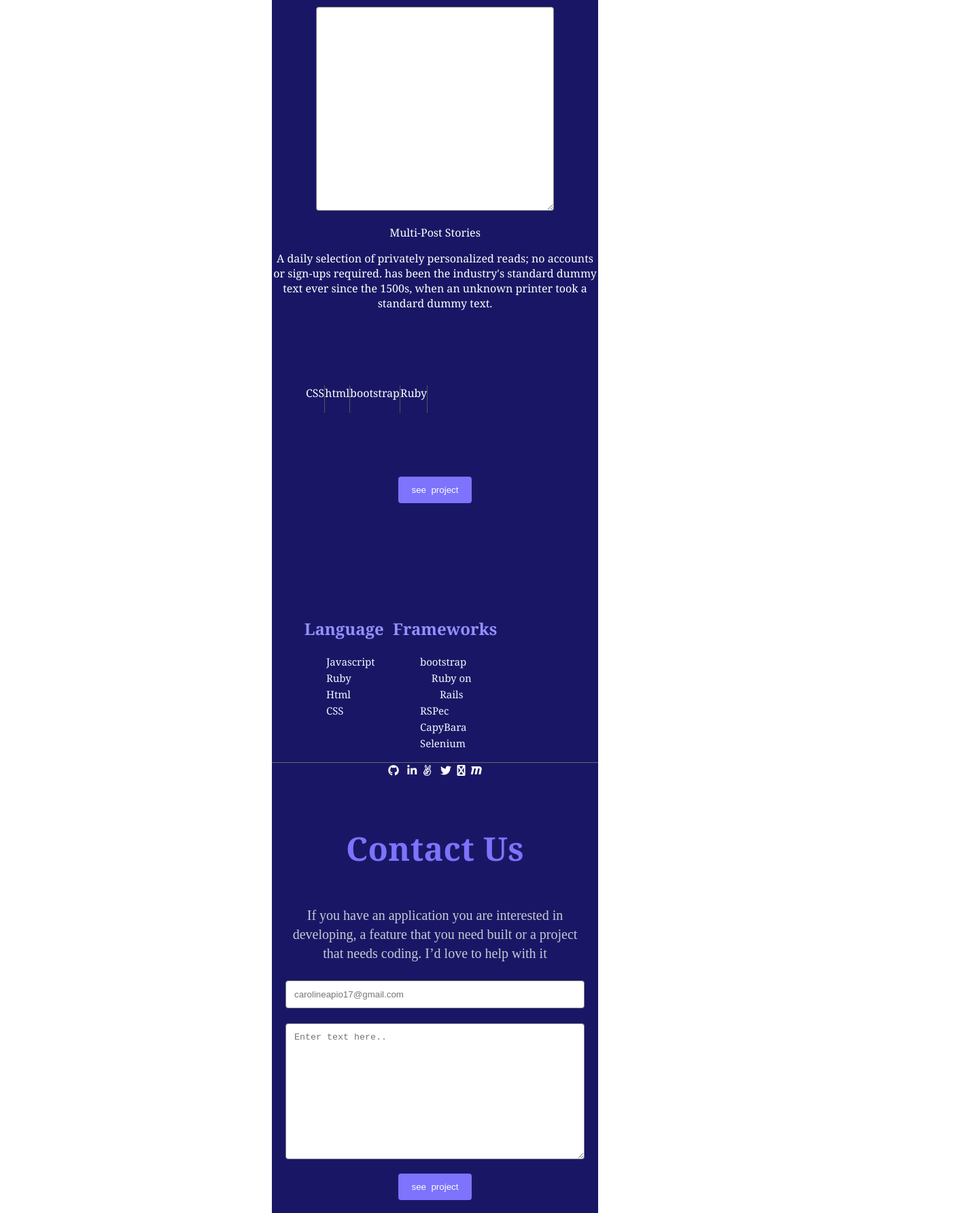
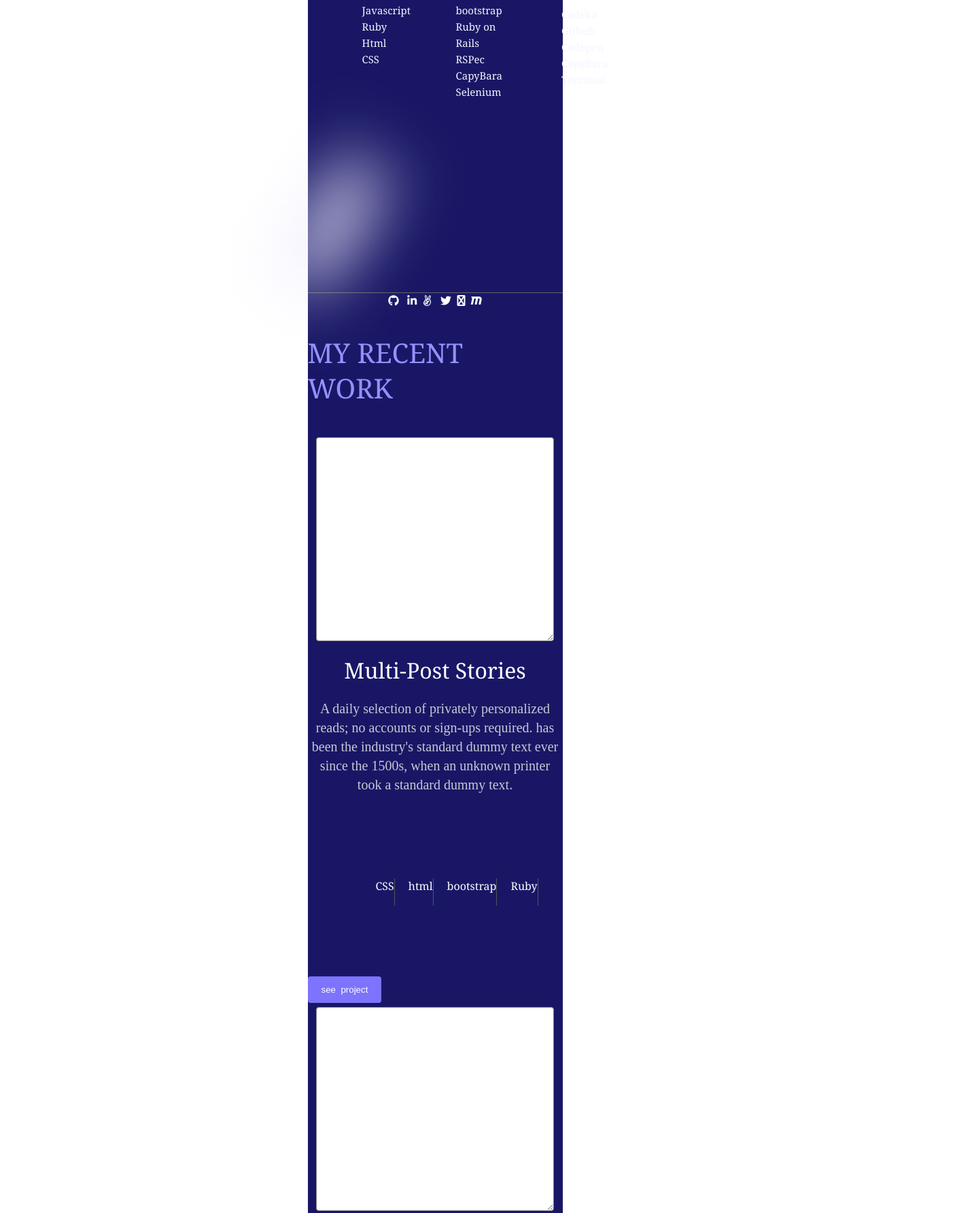
Before and after one commit to Carolynn17/project, a website: page index.html in a window 1280 px wide. Shown: the part 749-2533 px from the top of the page at 68% size, 1433 px wide, since content can reach past the window. Drawn offline with Linux system fonts and the light colour scheme.

Commit message:
Added the menu screen

```diff
--- a/index.html
+++ b/index.html
@@ -37,42 +37,11 @@ x.style.display = "block";
 <h1 class="name">Caroline Apio</h1>
 <h2 class="supporting_text">Software Developer</h2>
 <p class="text">I can help you build a product , feature or website Look through some of my work and experience! If you like what you see and have a project you need coded, don’t hestiate to contact me.</p>
-<br><br><br>
+<div class="circle"></div>
 <div class="line"></div>
 <!-- <div class="col-sm-4 col-md-6 col-lg-3"> -->
-<br><br><br>
+<br><br>
 <div class="line"></div>
-<h1 class="name">MY RECENT <BR> WORK</h1>
-
-    <div class="recent_work">MY RECENT WORK</div>
-   <div ><textarea id="subject" name="subject"  style="height:300px; width: 350px;"></textarea></div>
-
-   <div>
-     <div class="multi">Multi-Post Stories</div>
-     <p>A daily selection of privately personalized reads; no accounts or sign-ups required. has been the industry's standard dummy text ever since the 1500s, when an unknown printer took a standard dummy text.</p>
-   </div>
-
-   <br><br>
-   <ol style=" text-align: center; display: flex; list-style-type: none;
-   margin: 50px;
-   padding: 0;
- "
-   >
-     <li style="float: left;
-
-      border-right:1px solid   #555555;   height: 40px;" >CSS</li>
-     <li style="float: left; height: 40px; border-right:1px solid #555555;"  >html</li>
-     <li style="float: left; height: 40px; border-right:1px solid #555555;" >bootstrap</li>
-     <li style="float: left; height: 40px; border-right:1px solid #555555;" > Ruby </li>
-  </ol>
-   <br><br>
-   <input type="submit" href="classical/index.html" value="see  project">
-
-<br><br><br><br>
-
-<br><br><br>
-<div class="line"></div>
-
 <footer class="footer">
 <ul  class="navleft">
 <li class="nav-item-left">
@@ -101,7 +70,9 @@ x.style.display = "block";
 </ul>
 
 </li>
-<!-- <li>
+</ul>
+
+<li>
 <li class="navdown">
 <h2 class="nav-title" >Skills</h2>
 <ul class="nav-ul">
@@ -111,11 +82,14 @@ x.style.display = "block";
 <li><a href="#">CapyBara</a> </li>
 <li><a href="#">Terminal</a> </li>
 </ul>
-</li> -->
+</li>
 
-</ul>
+
+
 <br><br><br>
 <div class="line"></div></footer>
+<br><br><br>
+<div class="circle"></div>
 <div class="icons" >
 <i class="fa fa-github"></i> &nbsp;
 <i  class="fa fa-linkedin"> </i>&nbsp;
@@ -124,6 +98,102 @@ x.style.display = "block";
 <i class="fa fa-medium-m"></i>&nbsp;
 <i class="fa fa-maxcdn"></i>
 </div>
+
+
+<h3 class="recent">MY RECENT<br> WORK</h3>
+<div  class="subject"><textarea name="subject"  style="height:300px; width: 350px;"></textarea></div>
+
+<div>
+  <div class="multi" >Multi-Post Stories</div>
+  <p class="text">A daily selection of privately personalized reads; no accounts or sign-ups required. has been the industry's standard dummy text ever since the 1500s, when an unknown printer took a standard dummy text.</p>
+</div>
+
+<br><br>
+<ol style=" text-align: center; display: flex; list-style-type: none;
+margin: 50px;
+padding: 20;
+"
+>
+  <li style="float: left;
+
+   border-right:1px solid   #555555; margin: 10px;   height: 40px;" >CSS</li>
+  <li style="float: left; margin: 10px; height: 40px; border-right:1px solid #555555;"  >html</li>
+  <li style="float: left;  margin: 10px; height: 40px; border-right:1px solid #555555;" >bootstrap</li>
+  <li style="float: left;  margin: 10px; height: 40px; border-right:1px solid #555555;" > Ruby </li>
+</ol>
+<br><br>
+<form action="screens/menu.html"> <input type="submit"  class="project_btn" value="see  project"></form>
+
+
+
+<div>
+  <div  class="subject"><textarea name="subject"  style="height:300px; width: 350px;"></textarea></div>
+  <div class="multi" >Multi-Post Stories</div>
+  <p class="text">A daily selection of privately personalized reads; no accounts or sign-ups required. has been the industry's standard dummy text ever since the 1500s, when an unknown printer took a standard dummy text.</p>
+</div>
+
+<br><br>
+<ol style=" text-align: center; display: flex; list-style-type: none;
+margin: 50px;
+padding: 20;
+"
+>
+  <li style="float: left;
+
+   border-right:1px solid   #555555; margin: 10px;   height: 40px;" >CSS</li>
+  <li style="float: left; margin: 10px; height: 40px; border-right:1px solid #555555;"  >html</li>
+  <li style="float: left;  margin: 10px; height: 40px; border-right:1px solid #555555;" >bootstrap</li>
+  <li style="float: left;  margin: 10px; height: 40px; border-right:1px solid #555555;" > Ruby </li>
+</ol>
+<br><br>
+<form action="screens/menu.html"> <input type="submit"  class="project_btn" value="see  project"></form>
+<br><br><br>
+<div>
+  <div  class="subject"><textarea name="subject"  style="height:300px; width: 350px;"></textarea></div>
+  <div class="multi" >Multi-Post Stories</div>
+  <p class="text">A daily selection of privately personalized reads; no accounts or sign-ups required. has been the industry's standard dummy text ever since the 1500s, when an unknown printer took a standard dummy text.</p>
+</div>
+
+<br><br>
+<ol style=" text-align: center; display: flex; list-style-type: none;
+margin: 50px;
+padding: 20;
+"
+>
+  <li style="float: left;
+
+   border-right:1px solid   #555555; margin: 10px;   height: 40px;" >CSS</li>
+  <li style="float: left; margin: 10px; height: 40px; border-right:1px solid #555555;"  >html</li>
+  <li style="float: left;  margin: 10px; height: 40px; border-right:1px solid #555555;" >bootstrap</li>
+  <li style="float: left;  margin: 10px; height: 40px; border-right:1px solid #555555;" > Ruby </li>
+</ol>
+<br><br>
+<form action="screens/menu.html"> <input type="submit"  class="project_btn" value="see  project"></form>
+<br><br><br>
+<div>
+  <div  class="subject"><textarea name="subject"  style="height:300px; width: 350px;"></textarea></div>
+  <div class="multi" >Multi-Post Stories</div>
+  <p class="text">A daily selection of privately personalized reads; no accounts or sign-ups required. has been the industry's standard dummy text ever since the 1500s, when an unknown printer took a standard dummy text.</p>
+</div>
+
+<br><br>
+<ol style=" text-align: center; display: flex; list-style-type: none;
+margin: 50px;
+padding: 20;
+"
+>
+  <li style="float: left;
+
+   border-right:1px solid   #555555; margin: 10px;   height: 40px;" >CSS</li>
+  <li style="float: left; margin: 10px; height: 40px; border-right:1px solid #555555;"  >html</li>
+  <li style="float: left;  margin: 10px; height: 40px; border-right:1px solid #555555;" >bootstrap</li>
+  <li style="float: left;  margin: 10px; height: 40px; border-right:1px solid #555555;" > Ruby </li>
+</ol>
+<br><br>
+<form action="screens/menu.html"> <input type="submit"  class="project_btn" value="see  project"></form>
+<br><br><br>
+<div class="line"></div>
+<div class="circle"></div>
 <div class="container">
 <p class="name">Contact Us</p>
 <p class="text">
@@ -135,7 +205,7 @@ If you have an application you are interested in developing, a feature that you
 <textarea name="message" id="subject" name="subject" placeholder="Enter text here.."></textarea>
 <input type="submit"  value="see  project">
 </form>
-<br><br><br>
+<div class="circle"></div>
 <div class="line"></div>
 <div class="icons" >
 <i class="fa fa-github"></i> &nbsp;
--- /dev/null
+++ b/screens/menu.html
@@ -0,0 +1,25 @@
+<!DOCTYPE html>
+<html lang="en">
+<head>
+    <meta charset="UTF-8">
+    <meta http-equiv="X-UA-Compatible" content="IE=edge">
+    <meta name="viewport" content="width=device-width, initial-scale=1.0">
+    <title>Document</title>
+
+    <link rel="stylesheet" href="menustyle.css">
+</head>
+<body>
+    <div class="mobile_container">
+        <div class="circle"></div>
+        <div id="myLinks">
+            <a href="#Portfolio">Portfolio</a>
+            <a href="#about">About</a>
+            <a href="#contact">Contact</a>
+            </div>
+
+            <div class="circle"></div>
+            <div class="circle"></div>
+    </div>
+
+</body>
+</html>
--- /dev/null
+++ b/screens/menustyle.css
@@ -0,0 +1,23 @@
+body {
+   font-family: 'Times New Roman', Times, serif;
+}
+
+.mobile_container {
+  background: #191765;
+  max-width: 480px;
+  margin: auto;
+  height: 812px;
+  width: 375px;
+  color: white;
+  border-radius: 10px;
+  }
+
+  .circle {
+    width: 70.28px;
+    height: 200.6px;
+    left: 447.27px;
+    top: 2437.23px;
+    background: #EDECFF;
+    filter: blur(50px);
+    transform: matrix(-0.84, -0.54, -0.54, 0.84, 0, 0);
+  }
--- a/style.css
+++ b/style.css
@@ -1,6 +1,6 @@
 body {
   font-family: Cambria, Cochin, Georgia, Times, 'Times New Roman', serif;
-  text-align: center;
+
 }
 
 .supporting_text {
@@ -10,6 +10,25 @@ body {
   line-height: 44px;
   display: flex;
   align-items: center;
+  text-align: center;
+}
+
+.recent {
+  text-align: left;
+  height: 104px;
+  width: 327px;
+  left: 24px;
+  font-weight: 500;
+  font-size: 40px;
+  line-height: 52px;
+  color: #9490FF;
+}
+
+.multi {
+  text-align: center;
+}
+
+.subject {
   text-align: center;
 }
 
@@ -44,7 +63,47 @@ body {
 }
 
 .icons {
-  border-top: 1px solid #646369;
+  border-top: 1px solid #646369 ;
+  text-align: center;
+
+}
+
+.circle {
+  width: 70.28px;
+  height: 200.6px;
+  left: 447.27px;
+  top: 2437.23px;
+  background: #EDECFF;
+  filter: blur(50px);
+  transform: matrix(-0.84, -0.54, -0.54, 0.84, 0, 0);
+}
+
+.project_btn {
+  /* display: flex;
+  flex-direction: row;
+  align-items: center;
+  padding: 12px;
+  background: #7D73FC;
+  position: static;
+  width: 89px;
+  height: 48px;
+  top: 421px; */
+  background-color: #7d73fc;
+  color: white;
+  padding: 12px 20px;
+  border: none;
+  border-radius: 4px;
+  cursor: pointer;
+
+  }
+
+.multi {
+  text-align: center;
+  font-weight: 500;
+  font-size: 32px;
+  line-height: 44px;
+  color: #fff;
+
 }
 
 .footer {
@@ -113,6 +172,7 @@ body {
   background: #191765;
   max-width: 480px;
   margin: auto;
+  width: 375px;
   color: white;
   border-radius: 10px;
 }
@@ -164,6 +224,7 @@ textarea {
 
 #subject {
   height: 200px;
+
 }
 
 /* Style the submit button with a specific background color etc */
```
